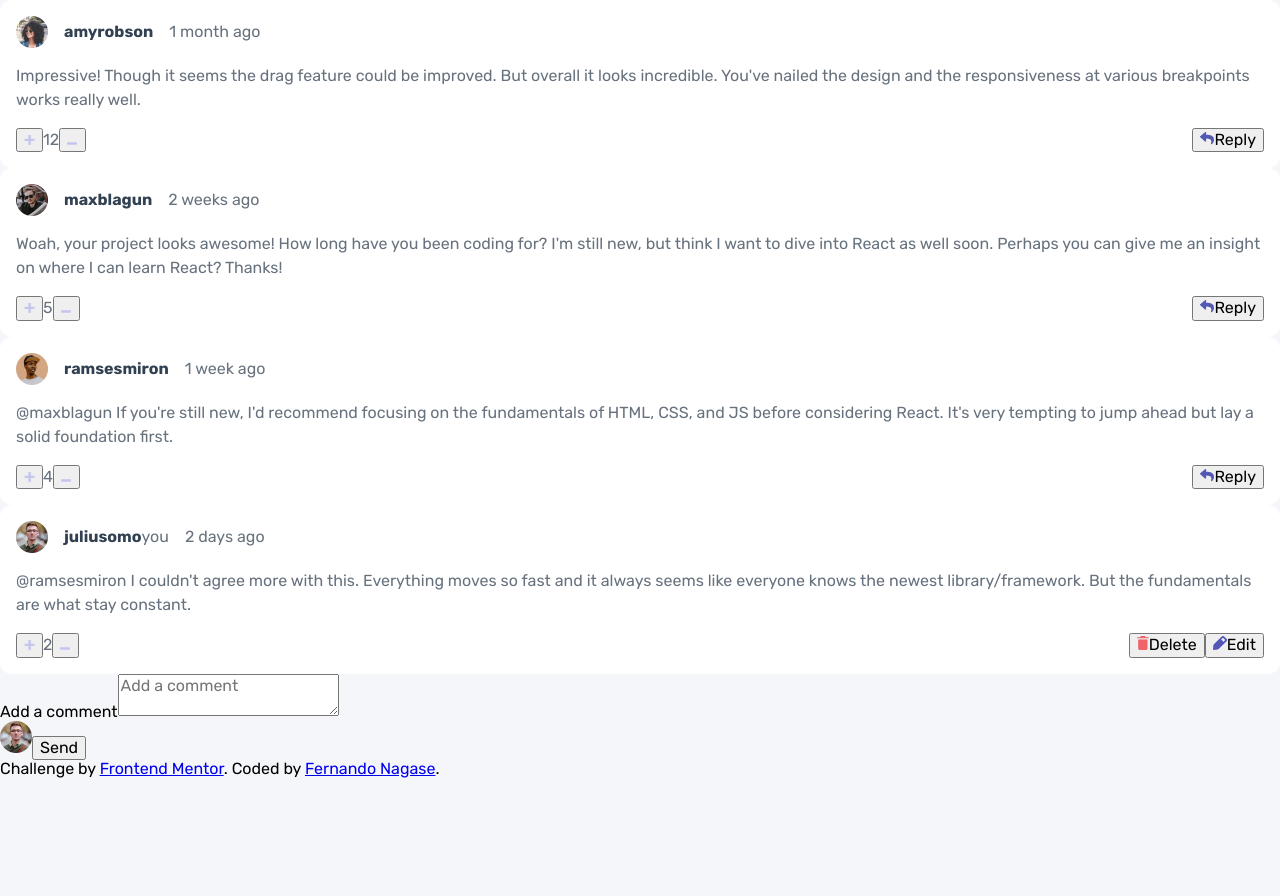
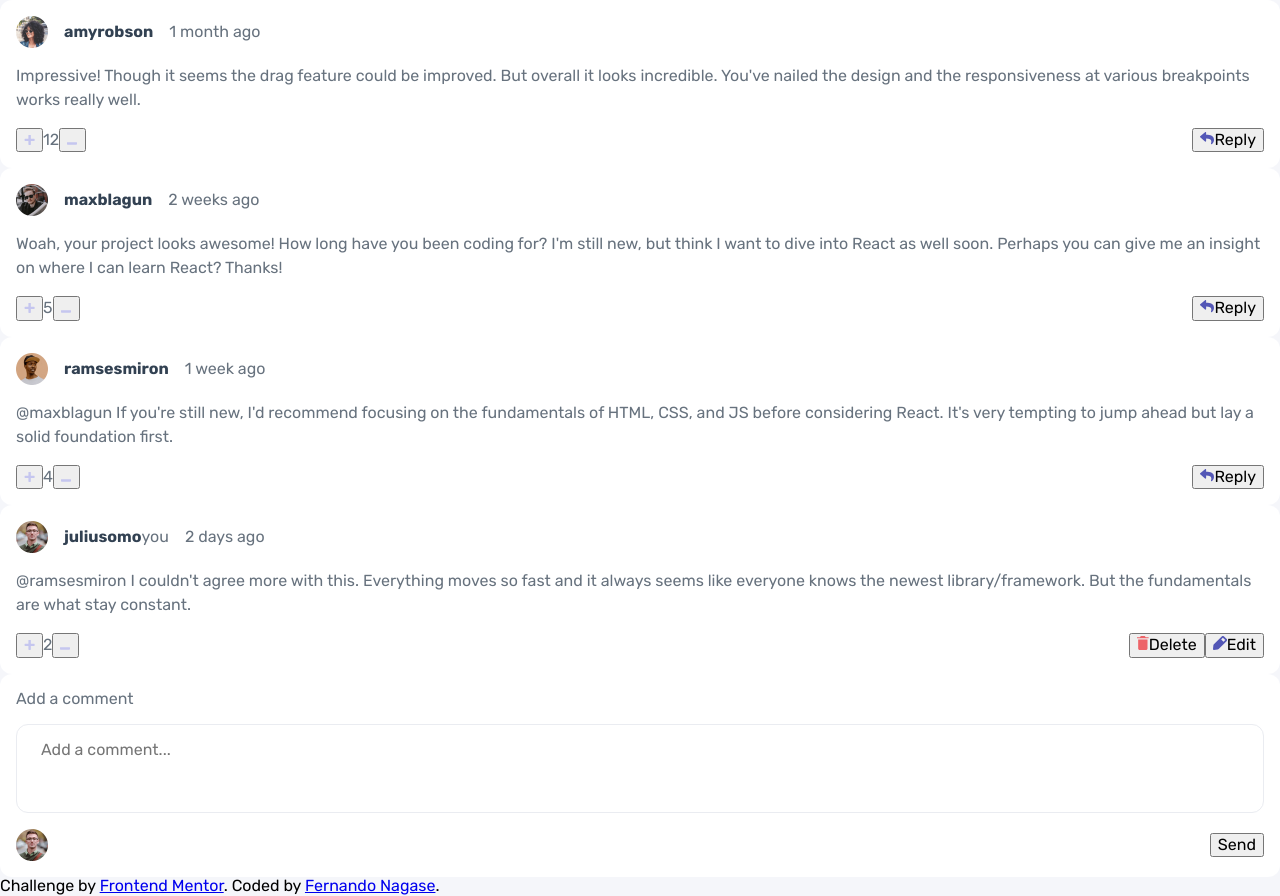
Before and after one commit to fernandonagase/nextjs-comments-component, a Next.js app: page / in a window 1280 px wide. Before the commit the page ends 800 px from the top, so only its background shows below. Built offline with nearby package versions, Linux system fonts and the light colour scheme.

Commit message:
style add comment form

```diff
--- a/components/AddComment/index.tsx
+++ b/components/AddComment/index.tsx
@@ -1,5 +1,8 @@
 import Avatar from '../Avatar'
 import User from '../CommentComponent/types/user'
+import FormControl from '../FormControl'
+import TextArea from '../TextArea'
+import styles from './styles/add-comment.module.scss'
 
 type AddCommentProps = {
     currentUser: User
@@ -7,15 +10,14 @@ type AddCommentProps = {
 
 export default function AddComment(props: AddCommentProps) {
     return (
-        <form>
-            <div>
-                <label htmlFor="add-comment-textarea">Add a comment</label>
-                <textarea
-                    placeholder="Add a comment"
+        <form className={styles.commentForm}>
+            <FormControl label="Add a comment" inputId="add-comment-textarea">
+                <TextArea
+                    placeholder="Add a comment..."
                     id="add-comment-textarea"
-                ></textarea>
-            </div>
-            <div>
+                ></TextArea>
+            </FormControl>
+            <div className={styles.commentForm__action}>
                 <Avatar pictureUrl={props.currentUser.avatarUrl} />
                 <button type="submit">Send</button>
             </div>
--- /dev/null
+++ b/components/AddComment/styles/add-comment.module.scss
@@ -0,0 +1,15 @@
+.commentForm {
+    padding: 16px;
+    border-radius: 12px;
+    display: flex;
+    flex-direction: column;
+    gap: 16px;
+    background-color: hsl(0, 0%, 100%);
+    color: hsl(211, 10%, 45%);
+
+    &__action {
+        display: flex;
+        justify-content: space-between;
+        align-items: center;
+    }
+}
--- /dev/null
+++ b/components/FormControl/index.tsx
@@ -0,0 +1,18 @@
+import { ReactNode } from 'react'
+
+import styles from './styles/form-control.module.scss'
+
+type FormControl = {
+    children: ReactNode
+    label: string
+    inputId: string
+}
+
+export default function FormControl(props: FormControl) {
+    return (
+        <div className={styles.formControl}>
+            <label htmlFor={props.inputId}>{props.label}</label>
+            {props.children}
+        </div>
+    )
+}
--- /dev/null
+++ b/components/FormControl/styles/form-control.module.scss
@@ -0,0 +1,5 @@
+.formControl {
+    display: flex;
+    flex-direction: column;
+    gap: 16px;
+}
--- /dev/null
+++ b/components/TextArea/index.tsx
@@ -0,0 +1,15 @@
+import { ComponentPropsWithoutRef } from 'react'
+
+import styles from './styles/text-area.module.scss'
+
+type TextAreaProps = ComponentPropsWithoutRef<'textarea'>
+
+export default function TextArea(props: TextAreaProps) {
+    const { children, ...otherProps } = props
+
+    return (
+        <textarea {...otherProps} rows={3} className={styles.textArea}>
+            {children}
+        </textarea>
+    )
+}
--- /dev/null
+++ b/components/TextArea/styles/text-area.module.scss
@@ -0,0 +1,12 @@
+$inlinePadding: 24px;
+$blockPadding: 16px;
+
+.textArea {
+    padding-inline-start: $inlinePadding;
+    padding-inline-end: $inlinePadding;
+    padding-block-start: $blockPadding;
+    padding-block-end: $blockPadding;
+    border: 1px solid hsl(223, 19%, 93%);
+    border-radius: 12px;
+    resize: none;
+}
```
